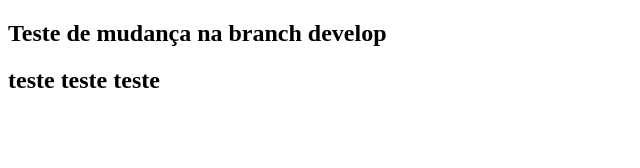
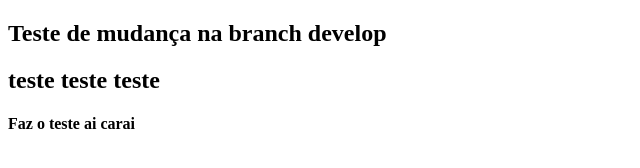
Before and after one commit to anamelissavico/hello-word, a plain HTML site: page index.html in a window 1280 px wide. Shown: the whole page, without its empty margins (0-640 px from the left). Drawn offline with Linux system fonts and the light colour scheme.

Commit message:
Update index.html

```diff
--- a/index.html
+++ b/index.html
@@ -9,5 +9,6 @@
 <body>
     <h2>Teste de mudança na branch develop</h2>
     <h2>teste teste teste</h2>
+    <h4>Faz o teste ai carai<h4>
 </body>
 </html>
```
